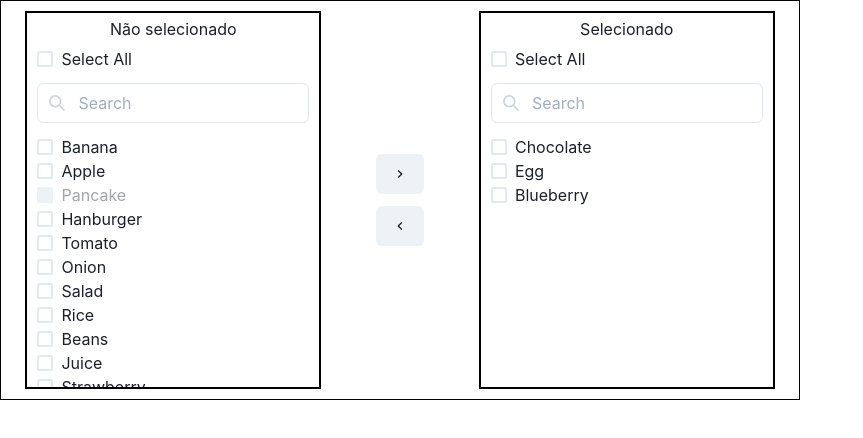
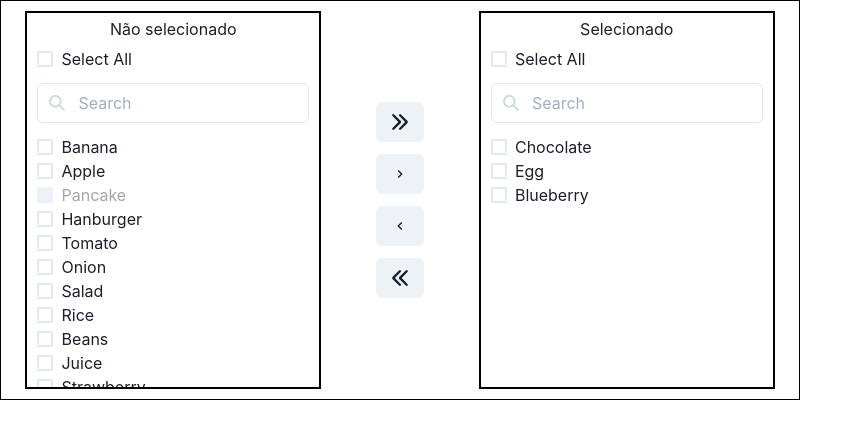
Before and after one commit to guilhermevperes/chakra-transfer, a React (Vite) app: page / in a window 1280 px wide. Shown: the top 438 px of the page, without its empty margins (0-863 px from the left). Built offline with nearby package versions, Linux system fonts and the light colour scheme.

Commit message:
Transfer all

```diff
--- a/src/components/transfer/Transfer.tsx
+++ b/src/components/transfer/Transfer.tsx
@@ -1,4 +1,9 @@
-import { ChevronLeftIcon, ChevronRightIcon } from "@chakra-ui/icons";
+import {
+  ArrowLeftIcon,
+  ArrowRightIcon,
+  ChevronLeftIcon,
+  ChevronRightIcon,
+} from "@chakra-ui/icons";
 import { Box, Button } from "@chakra-ui/react";
 import React, { useState } from "react";
 import BaseData from "../../types/BaseData";
@@ -13,9 +18,17 @@ export type Props = {
 };
 
 const Transfer: React.FC<Props> = ({ data, setData, title1, title2, maxW }) => {
-  const handleTransfer = (transfer?: boolean) => {
+  const handleTransfer = (transfer?: boolean, all?: boolean) => {
     let newData: BaseData[] = [...data];
     newData = newData.map((item: BaseData, i) => {
+      if (all) {
+        if (transfer) {
+          item.transfered = true;
+        }
+        if (!transfer) {
+          item.transfered = false;
+        }
+      } else {
         if (item.checked && transfer) {
           item.transfered = true;
         }
@@ -24,6 +37,7 @@ const Transfer: React.FC<Props> = ({ data, setData, title1, title2, maxW }) => {
         }
         if (!item.checked) {
           item.checked = false;
+        }
       }
 
       return item;
@@ -50,11 +64,17 @@ const Transfer: React.FC<Props> = ({ data, setData, title1, title2, maxW }) => {
         filter
       ></TransferBox>
       <Box display="flex" flexDirection="column">
+        <Button m="6px" onClick={() => handleTransfer(true, true)}>
+          <ArrowRightIcon></ArrowRightIcon>
+        </Button>
         <Button m="6px" onClick={() => handleTransfer(true)}>
           <ChevronRightIcon></ChevronRightIcon>
         </Button>
         <Button m="6px" onClick={() => handleTransfer()}>
           <ChevronLeftIcon></ChevronLeftIcon>
+        </Button>
+        <Button m="6px" onClick={() => handleTransfer(false, true)}>
+          <ArrowLeftIcon></ArrowLeftIcon>
         </Button>
       </Box>
       <TransferBox
```
Lines whose indentation alone changed are shown as unchanged.
